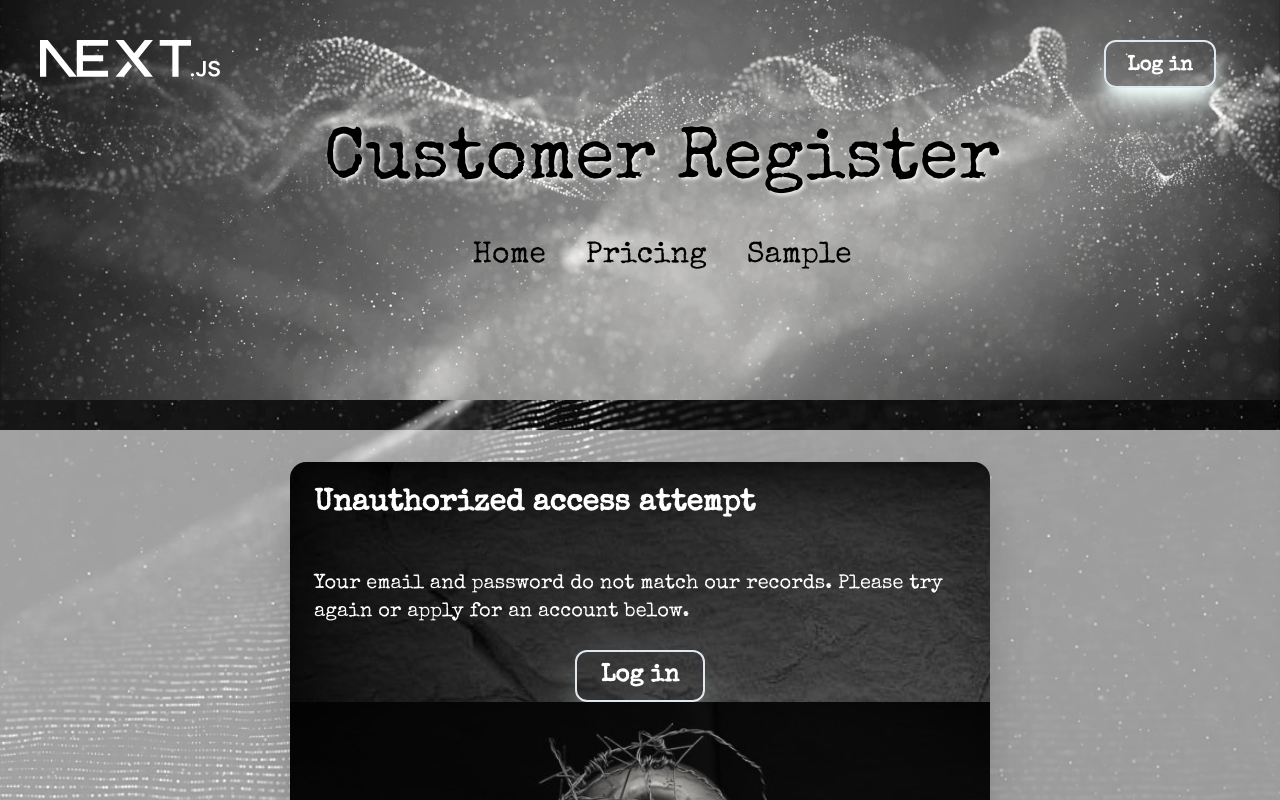
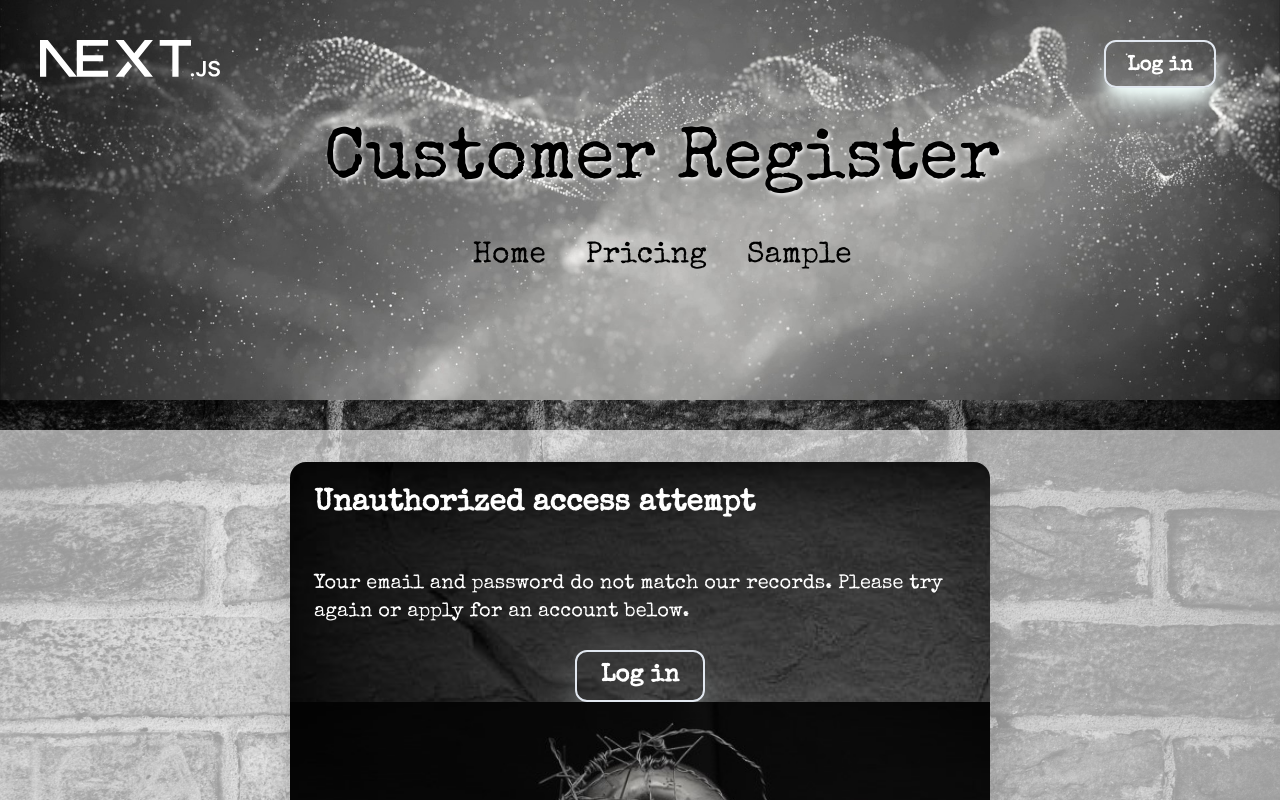
Before and after one commit to pfleege/customer-register, a Next.js app: page /unauthorized in a window 1280 px wide. Shown: the top 800 px of the page. Built offline with nearby package versions, Linux system fonts and the light colour scheme; a web font is replaced by a local one.

Commit message:
MOD background for login and unauthorized pages

```diff
--- a/src/app/login/page.tsx
+++ b/src/app/login/page.tsx
@@ -57,7 +57,7 @@ const Login = () => {
       </section>
 
       {/* Static Background */}
-      <section className="fixed top-[400px] h-screen w-screen bg-[url('/orderBg.jpg')] bg-cover bg-center z-0"></section>
+      <section className="fixed top-[400px] h-screen w-screen bg-[url('/loginBg.jpg')] bg-cover bg-center z-0"></section>
 
       <section className="mt-[50px] flex m-auto z-20 w-full">
         <div className=" h-[250px] w-full flex flex-col justify-center gap-2">
--- a/src/app/unauthorized/page.tsx
+++ b/src/app/unauthorized/page.tsx
@@ -17,7 +17,7 @@ const Unauthorized = () => {
                 again or apply for an account below.
               </p>
               <div className="flex w-full justify-center items-center">
-                <Link href={"/unauthorized"}>
+                <Link href={"/login"}>
                   <button className="mb-10 mt-6 xl:my-0 rounded-xl border-2 border-slate-200 shadow-teal-50 shadow-2xl py-2 px-6 text-white text-2xl font-bold hover:bg-amber-400 hover:text-black">
                     Log in
                   </button>
@@ -36,11 +36,11 @@ const Unauthorized = () => {
       </section>
 
       {/* Static Background */}
-      <section className="fixed top-[400px] h-screen w-screen bg-[url('/orderBg.jpg')] bg-cover bg-center z-0"></section>
+      <section className="fixed top-[400px] h-screen w-screen bg-[url('/unauthorizedBg.jpg')] bg-cover bg-center z-0"></section>
 
       <section className="flex m-auto z-20 w-fit">
         <div className="mt-10 h-[300px] flex flex-col justify-center items-center">
-          <Link href={"/order"}>
+          <Link href={"/pricing"}>
             <button className="rounded-3xl border-2 border-slate-200 shadow-teal-50 shadow-2xl h-20 w-52 pt-2 text-white text-2xl font-bold hover:bg-amber-400 hover:text-black">
               Apply for acount
             </button>
```
Also changed, not shown: public/loginBg.jpg (added), public/unauthorizedBg.jpg (added).
